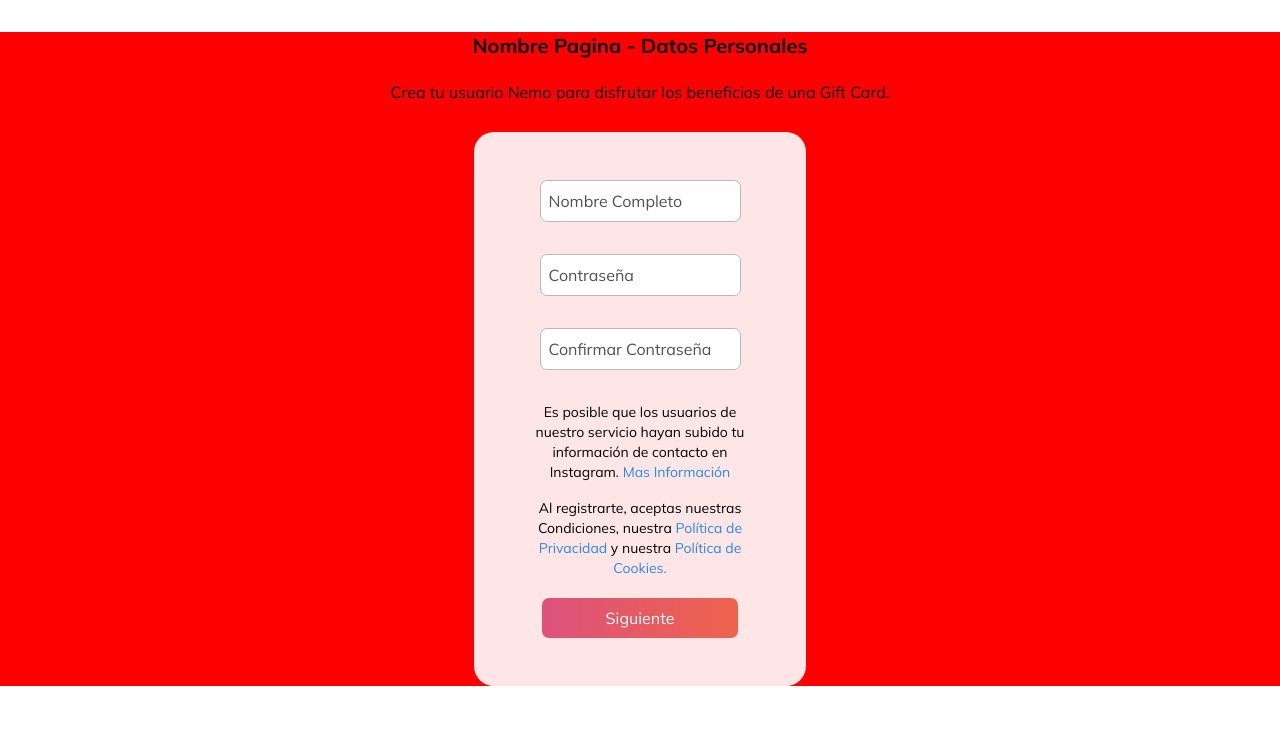
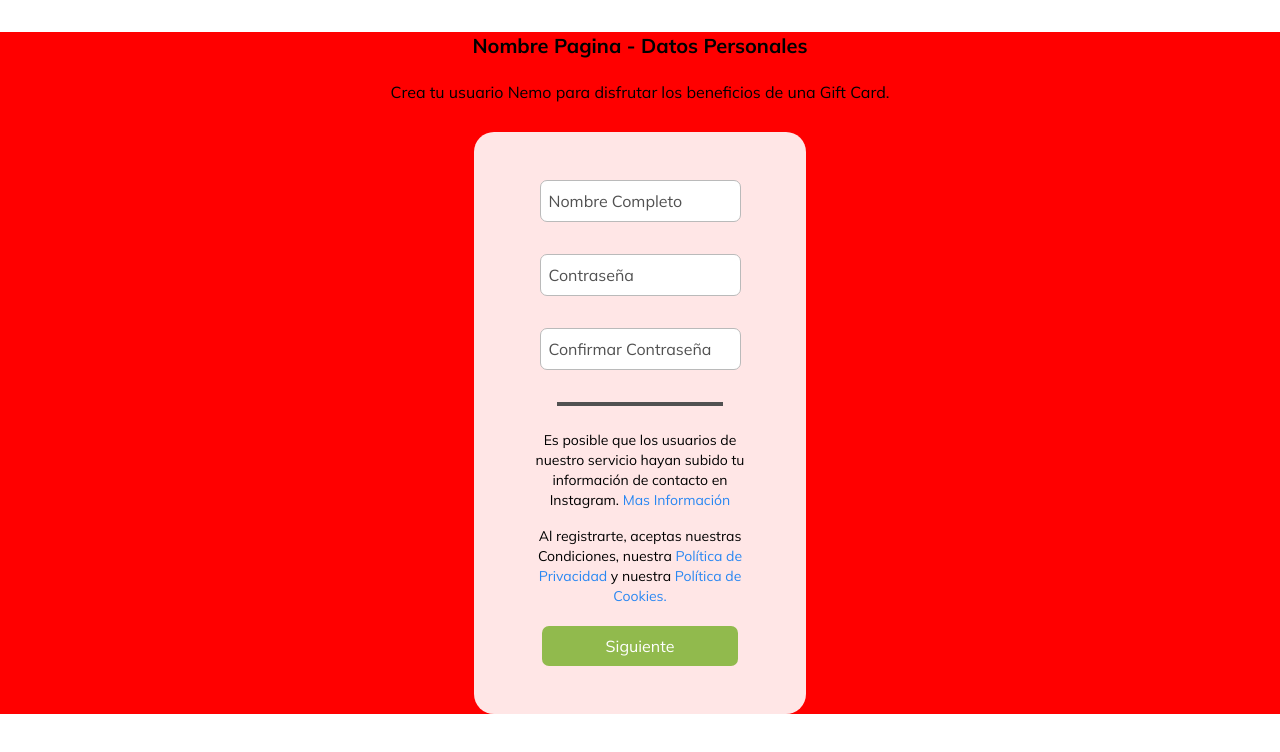
Before and after one commit to GifBlane/giftblane_frontend, a Next.js app: page /test in a window 1280 px wide. Shown: the top 752 px of the page. Built offline with nearby package versions, Linux system fonts and the light colour scheme.

Commit message:
Implementing the design of the add new user form

```diff
--- a/components/CreateUser.tsx
+++ b/components/CreateUser.tsx
@@ -33,24 +33,36 @@ export const CreateUser = () => {
           placeholder="Confirmar Contraseña"
           className="placeholder:text-[#515151] p-2 outline-none rounded-[7px] border border-[#BABABA] mb-8 font-mulish"
         />
+        <span className="mb-6 h-1 w-full bg-[#515151] lg:w-1/2"></span>
         <div className="px-12 text-center font-mulish text-sm">
           <p className="mb-4">
             Es posible que los usuarios de nuestro servicio hayan subido tu
             información de contacto en Instagram.{" "}
-            <a href="#" className="text-[#2987f2]">Mas Información</a>
+            <a href="#" className="text-[#2987f2]">
+              Mas Información
+            </a>
           </p>
           <p>
             Al registrarte, aceptas nuestras Condiciones, nuestra
-            <a href="#" className="text-[#2987f2]"> Política de Privacidad</a> y nuestra{" "}
-            <a href="#" className="text-[#2987f2]"> Política de Cookies.</a>
+            <a href="#" className="text-[#2987f2]">
+              {" "}
+              Política de Privacidad
+            </a>{" "}
+            y nuestra{" "}
+            <a href="#" className="text-[#2987f2]">
+              {" "}
+              Política de Cookies.
+            </a>
           </p>
         </div>
         <input
           type="submit"
           value="Siguiente"
-		  className="font-mulish mt-5 cursor-pointer bg-gradient-to-r from-[#DD527C] to-[#EE634C] px-16 py-2 text-[#FFFFFF] rounded-[7px]"
+          className="font-mulish mt-5 cursor-pointer bg-[#91BA4D] px-16 py-2 text-[#FFFFFF] rounded-[7px]"
         />
       </form>
     </div>
   );
 };
+
+/* bg-gradient-to-r from-[#DD527C] to-[#EE634C] */
```
